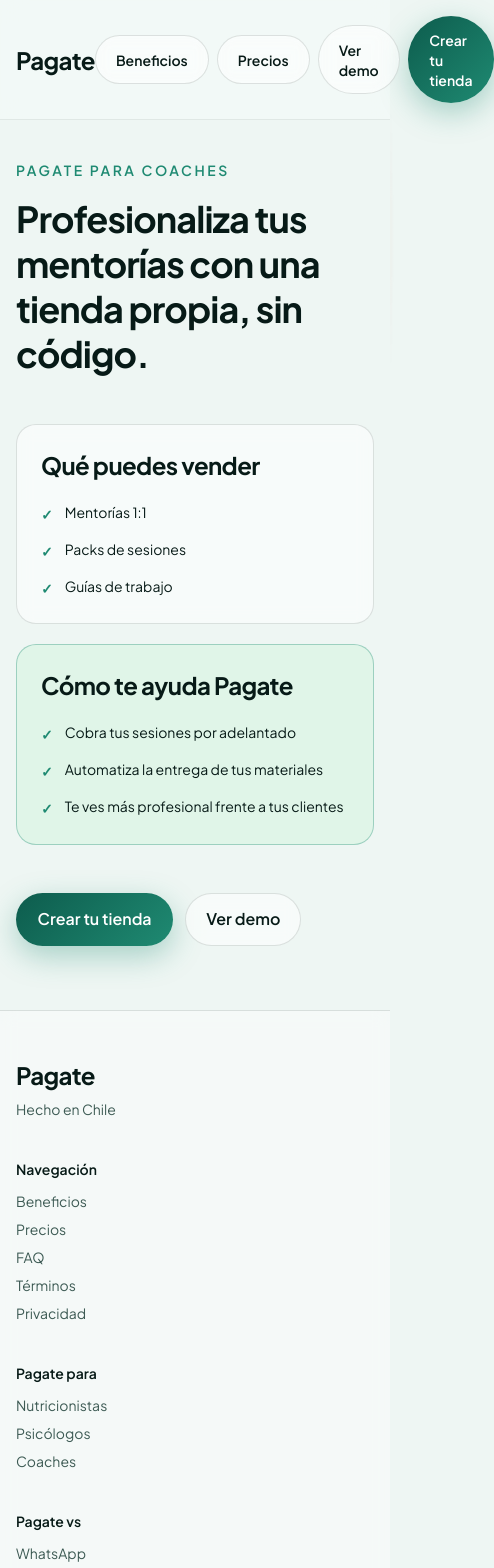
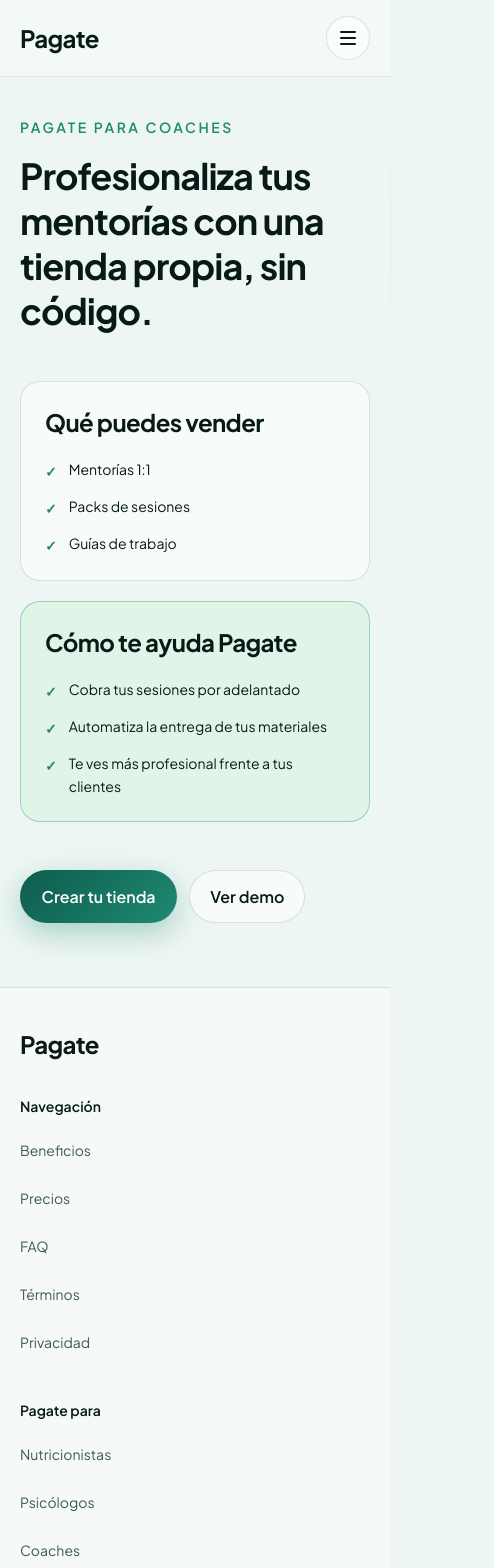
Before and after one commit to leoandrescl/pagate-app, a Next.js app: page /para/coaches in a window 390 px wide. Shown: the top 1568 px of the page, 494 px wide, since content can reach past the window. Built offline with nearby package versions, Linux system fonts and the light colour scheme.

Commit message:
checkpoint before checking out master

```diff
--- a/src/app/globals.css
+++ b/src/app/globals.css
@@ -211,6 +211,16 @@
   margin-inline: auto;
 }
 
+@media (max-width: 480px) {
+  .shell {
+    width: min(1120px, calc(100% - 2.5rem));
+  }
+
+  .atmosphere {
+    overflow-x: clip;
+  }
+}
+
 .product-row {
   display: grid;
   gap: 0.75rem;
--- a/src/components/landing-chrome.tsx
+++ b/src/components/landing-chrome.tsx
@@ -1,21 +1,38 @@
+"use client";
+
 import Link from "next/link";
+import { useState } from "react";
 import { comparisons } from "@/data/comparisons";
 import { verticals } from "@/data/verticals";
 
+const NAV_LINKS = [
+  { href: "/#beneficios", label: "Beneficios" },
+  { href: "/#precios", label: "Precios" },
+  { href: "/#faq", label: "FAQ" },
+] as const;
+
 export function LandingHeader() {
+  const [open, setOpen] = useState(false);
+
   return (
     <header className="sticky top-0 z-50 border-b border-[var(--line)]/60 bg-[var(--fog)]/85 backdrop-blur-md transition-[background-color,border-color] duration-300">
-      <div className="shell flex items-center justify-between py-4 sm:py-5">
-        <Link href="/" className="font-display text-2xl font-semibold text-[var(--ink)]">
+      <div className="shell py-4 sm:py-5">
+        <div className="flex items-center justify-between gap-3">
+          <Link
+            href="/"
+            className="font-display shrink-0 text-2xl font-semibold text-[var(--ink)]"
+            onClick={() => setOpen(false)}
+          >
             Pagate
           </Link>
-        <nav className="flex items-center gap-2 sm:gap-3">
-          <a href="/#beneficios" className="btn-ghost hidden text-sm sm:inline-flex">
+
+          <nav className="hidden items-center gap-3 sm:flex" aria-label="Principal">
+            <Link href="/#beneficios" className="btn-ghost text-sm">
               Beneficios
-          </a>
-          <a href="/#precios" className="btn-ghost hidden text-sm sm:inline-flex">
+            </Link>
+            <Link href="/#precios" className="btn-ghost text-sm">
               Precios
-          </a>
+            </Link>
             <Link href="/u/camila.nutri" className="btn-ghost text-sm">
               Ver demo
             </Link>
@@ -23,6 +40,68 @@
               Crear tu tienda
             </Link>
           </nav>
+
+          <button
+            type="button"
+            className="inline-flex h-11 w-11 shrink-0 items-center justify-center rounded-full border border-[var(--line)] bg-white/70 text-[var(--ink)] sm:hidden"
+            aria-expanded={open}
+            aria-controls="landing-mobile-nav"
+            aria-label={open ? "Cerrar menú" : "Abrir menú"}
+            onClick={() => setOpen((value) => !value)}
+          >
+            <span className="sr-only">{open ? "Cerrar" : "Menú"}</span>
+            <span className="flex w-4 flex-col gap-1" aria-hidden>
+              <span
+                className={`block h-0.5 w-full rounded-full bg-[var(--ink)] transition ${
+                  open ? "translate-y-[6px] rotate-45" : ""
+                }`}
+              />
+              <span
+                className={`block h-0.5 w-full rounded-full bg-[var(--ink)] transition ${
+                  open ? "opacity-0" : ""
+                }`}
+              />
+              <span
+                className={`block h-0.5 w-full rounded-full bg-[var(--ink)] transition ${
+                  open ? "-translate-y-[6px] -rotate-45" : ""
+                }`}
+              />
+            </span>
+          </button>
+        </div>
+
+        {open ? (
+          <nav
+            id="landing-mobile-nav"
+            className="mt-4 flex flex-col border-t border-[var(--line)] pt-3 sm:hidden"
+            aria-label="Menú móvil"
+          >
+            {NAV_LINKS.map((link) => (
+              <Link
+                key={link.href}
+                href={link.href}
+                className="flex min-h-11 items-center px-1 text-base font-semibold text-[var(--ink)]"
+                onClick={() => setOpen(false)}
+              >
+                {link.label}
+              </Link>
+            ))}
+            <Link
+              href="/u/camila.nutri"
+              className="flex min-h-11 items-center px-1 text-base font-semibold text-[var(--ink)]"
+              onClick={() => setOpen(false)}
+            >
+              Ver demo
+            </Link>
+            <Link
+              href="/crear"
+              className="btn-primary mt-3 w-full justify-center text-sm"
+              onClick={() => setOpen(false)}
+            >
+              Crear tu tienda
+            </Link>
+          </nav>
+        ) : null}
       </div>
     </header>
   );
@@ -31,36 +110,44 @@
 export function LandingFooter() {
   return (
     <footer className="relative z-[1] border-t border-[var(--line)] bg-white/40 backdrop-blur-sm">
-      <div className="shell grid gap-10 py-12 sm:grid-cols-2 lg:grid-cols-4">
+      <div className="shell grid gap-8 py-10 max-[480px]:gap-9 sm:grid-cols-2 sm:gap-10 sm:py-12 lg:grid-cols-4">
         <div>
           <p className="font-display text-2xl font-semibold text-[var(--ink)]">Pagate</p>
-          <p className="mt-2 text-sm text-[var(--ink-muted)]">Hecho en Chile</p>
         </div>
         <div>
           <p className="text-sm font-semibold text-[var(--ink)]">Navegación</p>
-          <ul className="mt-3 space-y-2 text-sm text-[var(--ink-muted)]">
+          <ul className="mt-3 space-y-1 text-sm text-[var(--ink-muted)]">
             <li>
-              <a href="/#beneficios" className="hover:text-[var(--teal)]">
+              <Link
+                href="/#beneficios"
+                className="inline-flex min-h-11 items-center hover:text-[var(--teal)]"
+              >
                 Beneficios
-              </a>
+              </Link>
             </li>
             <li>
-              <a href="/#precios" className="hover:text-[var(--teal)]">
+              <Link
+                href="/#precios"
+                className="inline-flex min-h-11 items-center hover:text-[var(--teal)]"
+              >
                 Precios
-              </a>
+              </Link>
             </li>
             <li>
-              <a href="/#faq" className="hover:text-[var(--teal)]">
+              <Link
+                href="/#faq"
+                className="inline-flex min-h-11 items-center hover:text-[var(--teal)]"
+              >
                 FAQ
-              </a>
+              </Link>
             </li>
             <li>
-              <a href="#" className="hover:text-[var(--teal)]">
+              <a href="#" className="inline-flex min-h-11 items-center hover:text-[var(--teal)]">
                 Términos
               </a>
             </li>
             <li>
-              <a href="#" className="hover:text-[var(--teal)]">
+              <a href="#" className="inline-flex min-h-11 items-center hover:text-[var(--teal)]">
                 Privacidad
               </a>
             </li>
@@ -68,10 +155,13 @@
         </div>
         <div>
           <p className="text-sm font-semibold text-[var(--ink)]">Pagate para</p>
-          <ul className="mt-3 space-y-2 text-sm text-[var(--ink-muted)]">
+          <ul className="mt-3 space-y-1 text-sm text-[var(--ink-muted)]">
             {verticals.map((v) => (
               <li key={v.slug}>
-                <Link href={`/para/${v.slug}`} className="hover:text-[var(--teal)]">
+                <Link
+                  href={`/para/${v.slug}`}
+                  className="inline-flex min-h-11 items-center hover:text-[var(--teal)]"
+                >
                   {v.name}
                 </Link>
               </li>
@@ -80,10 +170,13 @@
         </div>
         <div>
           <p className="text-sm font-semibold text-[var(--ink)]">Pagate vs</p>
-          <ul className="mt-3 space-y-2 text-sm text-[var(--ink-muted)]">
+          <ul className="mt-3 space-y-1 text-sm text-[var(--ink-muted)]">
             {comparisons.map((c) => (
               <li key={c.slug}>
-                <Link href={`/vs/${c.slug}`} className="hover:text-[var(--teal)]">
+                <Link
+                  href={`/vs/${c.slug}`}
+                  className="inline-flex min-h-11 items-center hover:text-[var(--teal)]"
+                >
                   {c.name}
                 </Link>
               </li>
@@ -91,6 +184,9 @@
           </ul>
         </div>
       </div>
+      <div className="shell border-t border-[var(--line)] py-6">
+        <p className="text-sm text-[var(--ink-muted)]">Hecho en Chile con amor ❤️</p>
+      </div>
     </footer>
   );
 }
--- a/src/components/landing-page.tsx
+++ b/src/components/landing-page.tsx
@@ -15,10 +15,10 @@
 
 const USE_CASES = [
   {
-    title: "Creadores de contenido",
-    sells: "guías, plantillas, presets, packs, clases grabadas",
+    title: "Tarotistas - terapias esotéricas",
+    sells: "lecturas, sesiones 1:1, packs de cartas, guías y talleres grabados",
     helps:
-      "convertir lo que ya sabes hacer en un producto vendible y entregable sin fricción.",
+      "cobrar tus sesiones y entregables en un solo link, sin coordinar por WhatsApp ni enviar PDFs a mano.",
   },
   {
     title: "Psicólogos / terapeutas",
@@ -123,7 +123,7 @@
 const FREE_PLAN = [
   "Tu tienda en pagate.cl/usuario",
   "Todos los tipos de producto",
-  "Cobro directo por Webpay o transferencia",
+  "Cobro directo por MercadoPago",
   "Agenda automática con Google Calendar",
   "Entrega automática de archivos",
 ];
@@ -140,15 +140,15 @@
 const FAQ = [
   {
     q: "¿Cuánto cuesta usar Pagate?",
-    a: "Empieza gratis con hasta 2 productos y tus primeras 5 ventas. Pro cuesta $8.990/mes, sin comisión de Pagate por venta.",
+    a: "Empieza gratis con hasta 3 productos y tus primeras 5 ventas. Pro cuesta $8.990/mes, sin comisión de Pagate por venta.",
   },
   {
     q: "¿Cómo recibo el dinero de mis ventas?",
-    a: "La plata llega directo a tu cuenta vía Flow (Webpay o transferencia). Pagate no intermedia ni retiene pagos.",
+    a: "La plata llega directo a tu cuenta vía MercadoPago. Pagate no intermedia ni retiene pagos.",
   },
   {
     q: "¿Cuánto tarda en llegar cada venta a mi cuenta?",
-    a: "Depende de tu pasarela: Webpay suele acreditarse en el plazo de tu banco; transferencia según los tiempos de Flow.",
+    a: "Depende de MercadoPago y de tu banco: el plazo de acreditación es el de tu cuenta vinculada.",
   },
   {
     q: "¿Qué puedo vender en Pagate?",
@@ -187,7 +187,7 @@
 const WITH = [
   "El cliente entra a tu link de Pagate",
   "Elige el producto o la sesión y completa el checkout",
-  "Paga con Webpay o transferencia — la plata llega directo a tu cuenta",
+  "Paga con MercadoPago — la plata llega directo a tu cuenta",
   "Recibe su compra por correo automáticamente",
   "La sesión se agenda sola en tu Google Calendar",
 ];
@@ -280,11 +280,11 @@
         type="button"
         onClick={onToggle}
         aria-expanded={open}
-        className="flex w-full items-center justify-between gap-4 py-4 text-left"
+        className="flex w-full items-center justify-between gap-3 py-4 text-left"
       >
         <span className="font-display text-xl text-[var(--ink)] sm:text-2xl">{title}</span>
         <span
-          className={`flex h-8 w-8 shrink-0 items-center justify-center rounded-full border border-[var(--line)] bg-white/70 text-lg text-[var(--ink-muted)] transition-transform duration-300 ease-[cubic-bezier(0.22,1,0.36,1)] motion-reduce:transition-none ${
+          className={`flex h-11 w-11 shrink-0 items-center justify-center self-center rounded-full border border-[var(--line)] bg-white/70 text-xl leading-none text-[var(--ink-muted)] transition-transform duration-300 ease-[cubic-bezier(0.22,1,0.36,1)] motion-reduce:transition-none ${
             open ? "rotate-45" : "rotate-0"
           }`}
           aria-hidden
@@ -298,7 +298,7 @@
       >
         <div className="min-h-0 overflow-hidden">
           <div
-            className={`pb-5 text-sm leading-relaxed text-[var(--ink-muted)] transition-[opacity,transform] duration-300 ease-[cubic-bezier(0.22,1,0.36,1)] motion-reduce:transition-none sm:text-base ${
+            className={`pb-5 pr-14 text-sm leading-relaxed text-[var(--ink-muted)] transition-[opacity,transform] duration-300 ease-[cubic-bezier(0.22,1,0.36,1)] motion-reduce:transition-none sm:pr-0 sm:text-base ${
               open
                 ? "translate-y-0 opacity-100 delay-75"
                 : "-translate-y-1.5 opacity-0"
@@ -346,7 +346,7 @@
     >
       <LandingHeader />
 
-      <main className="shell relative z-[1] pb-8 pt-10 sm:pt-16">
+      <main className="shell relative z-[1] overflow-x-clip pb-8 pt-10 sm:pt-16">
         <section className="max-w-3xl">
           <p className="animate-rise text-sm font-semibold uppercase tracking-[0.18em] text-[var(--teal)]">
             Chile · creadores y profesionales
@@ -358,11 +358,11 @@
             Deja de hacer de secretario en cada venta. Un link para mostrar tus
             productos digitales, agendar sesiones 1:1, cobrar en CLP y entregar solo.
           </p>
-          <div className="animate-rise-delay-2 mt-8 flex flex-wrap gap-3">
-            <Link href="/crear" className="btn-primary">
+          <div className="animate-rise-delay-2 mt-8 flex flex-col gap-3 sm:flex-row sm:flex-wrap">
+            <Link href="/crear" className="btn-primary w-full justify-center sm:w-auto">
               Crear tu tienda
             </Link>
-            <Link href="/u/camila.nutri" className="btn-ghost">
+            <Link href="/u/camila.nutri" className="btn-ghost w-full justify-center sm:w-auto">
               Ver tienda demo
             </Link>
           </div>
@@ -372,26 +372,28 @@
         </section>
 
         {/* 2.1 Integraciones + vs */}
-        <section className="mt-16 border-y border-[var(--line)] py-8 text-center">
-          <p className="text-sm leading-relaxed text-[var(--ink-muted)] sm:text-base">
-            <span className="font-semibold text-[var(--ink)]">Funciona con</span> Flow
-            (Webpay + transferencia) <span className="text-[var(--teal)]">+</span> Google
-            Calendar <span className="text-[var(--teal)]">+</span> Google Meet · Hecho en
-            Chile · cobras en pesos chilenos
+        <section className="mt-12 border-y border-[var(--line)] py-7 text-center sm:mt-16 sm:py-8">
+          <p className="mx-auto max-w-xl text-sm leading-relaxed text-[var(--ink-muted)] sm:max-w-none sm:text-base">
+            <span className="font-semibold text-[var(--ink)]">Funciona con</span> MercadoPago{" "}
+            <span className="text-[var(--teal)]">+</span> Google Calendar{" "}
+            <span className="text-[var(--teal)]">+</span> Google Meet · Hecho en Chile · cobras
+            en pesos chilenos
           </p>
-          <div className="mt-5 flex flex-wrap items-center justify-center gap-2">
-            <span className="text-sm font-medium text-[var(--ink-muted)]">
+          <div className="mt-6 flex flex-col items-stretch gap-3 sm:mt-5 sm:flex-row sm:flex-wrap sm:items-center sm:justify-center sm:gap-2">
+            <span className="text-sm font-medium text-[var(--ink-muted)] sm:shrink-0">
               ¿Vienes de otra herramienta?
             </span>
+            <div className="grid grid-cols-2 gap-2 sm:flex sm:flex-wrap sm:justify-center">
               {comparisons.map((c) => (
                 <Link
                   key={c.slug}
                   href={`/vs/${c.slug}`}
-                className="rounded-full border border-[var(--line)] bg-white/60 px-3 py-1.5 text-xs font-semibold text-[var(--ink)] transition hover:border-[var(--teal)] hover:bg-white/90 sm:text-sm"
+                  className="inline-flex min-h-11 items-center justify-center rounded-full border border-[var(--line)] bg-white/60 px-3 py-2 text-xs font-semibold text-[var(--ink)] transition hover:border-[var(--teal)] hover:bg-white/90 sm:min-h-0 sm:py-1.5 sm:text-sm"
                 >
                   vs {c.name}
                 </Link>
               ))}
+            </div>
           </div>
         </section>
 
@@ -573,7 +575,7 @@
         <section className="mt-20" id="precios">
           <SectionHeading
             title="Prueba gratis, pásate a Pro cuando crezcas"
-            subtitle="Empieza sin pagar nada: publica hasta 2 productos y haz tus primeras 5 ventas. Cuando superes ese límite, pasas a Pro y vendes sin tope."
+            subtitle="Empieza sin pagar nada: publica hasta 3 productos y haz tus primeras 5 ventas. Cuando superes ese límite, pasas a Pro y vendes sin tope."
           />
           <p className="mt-6 max-w-2xl rounded-[1rem] border border-[var(--teal)]/30 bg-[var(--mint)]/35 px-4 py-3 text-sm leading-relaxed text-[var(--teal-deep)] sm:text-base">
             Sin comisión por venta — Pagate no se queda con un porcentaje de tus ventas. Solo
@@ -588,7 +590,7 @@
               <p className="font-display mt-3 text-4xl text-[var(--ink)]">$0</p>
               <p className="mt-1 text-sm text-[var(--ink-muted)]">al arrancar</p>
               <p className="mt-3 text-sm font-medium text-[var(--ink)]">
-                Hasta 2 productos · primeras 5 ventas gratis
+                Hasta 3 productos · primeras 5 ventas gratis
               </p>
               <ul className="mt-6 space-y-2.5">
                 {FREE_PLAN.map((item) => (
@@ -657,11 +659,11 @@
           <h2 className="font-display text-3xl leading-tight text-[var(--ink)] sm:text-5xl">
             Deja de hacer de secretario en cada venta
           </h2>
-          <div className="mt-8 flex flex-wrap gap-3">
-            <Link href="/crear" className="btn-primary">
+          <div className="mt-8 flex flex-col gap-3 sm:flex-row sm:flex-wrap">
+            <Link href="/crear" className="btn-primary w-full justify-center sm:w-auto">
               Crear tu tienda
             </Link>
-            <Link href="/dashboard" className="btn-ghost">
+            <Link href="/dashboard" className="btn-ghost w-full justify-center sm:w-auto">
               Ver panel demo
             </Link>
           </div>
```
Lines whose indentation alone changed are shown as unchanged.
